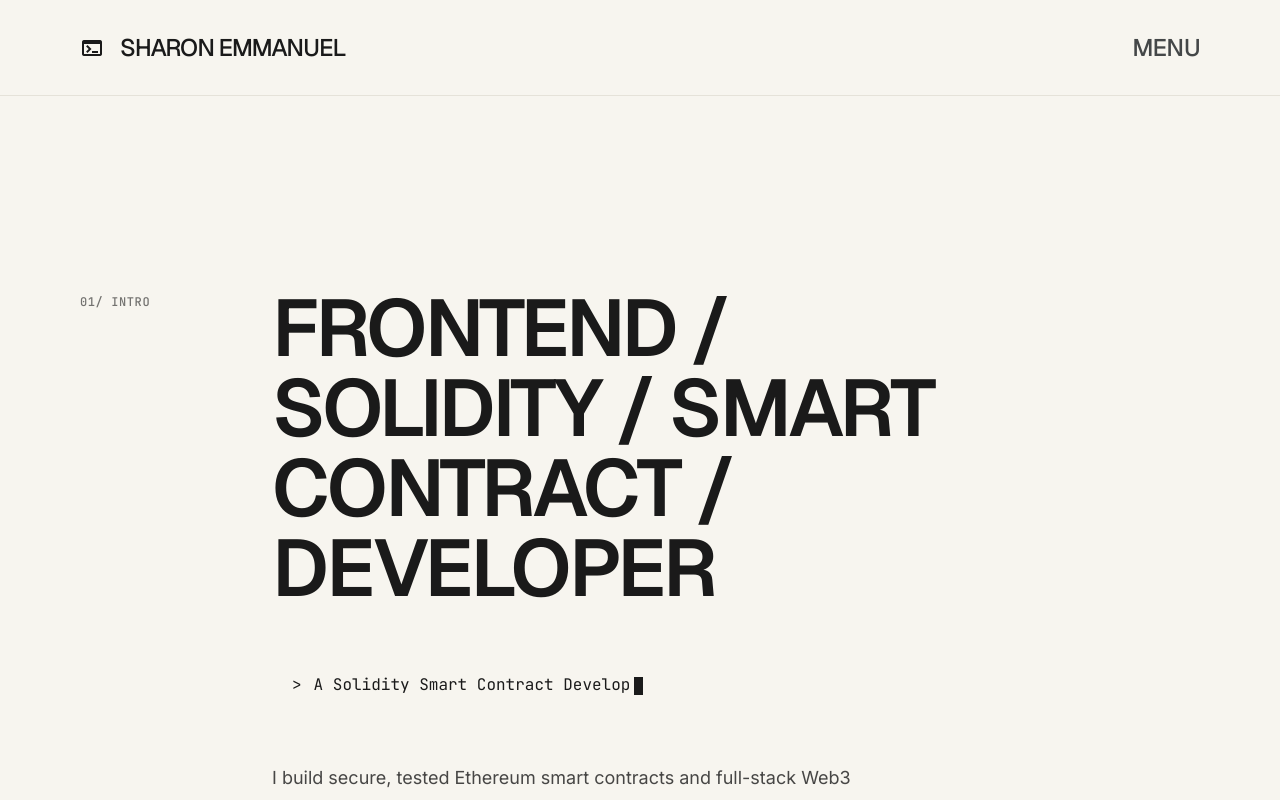
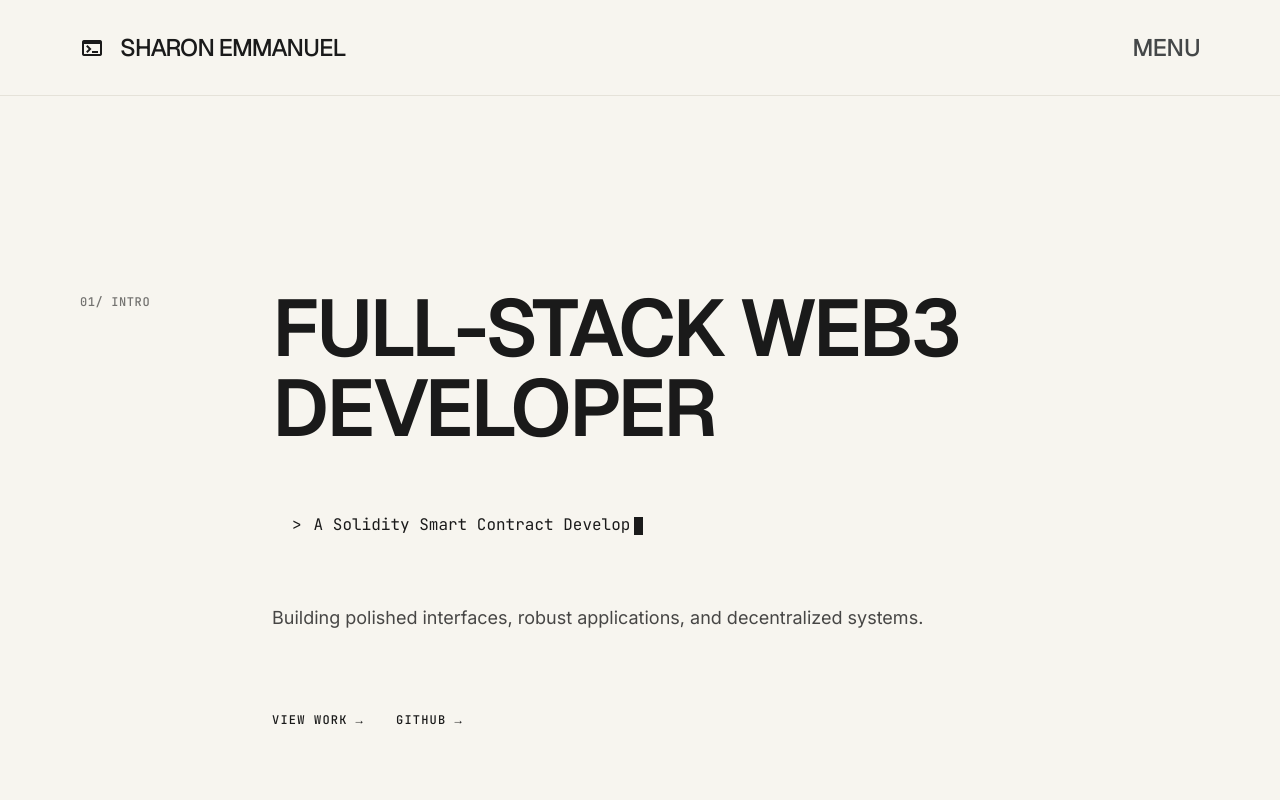
Before and after one commit to Sharon-dev-create/Sharon_Emmanuel_Web3_Porfolio, a Next.js app: page / in a window 1280 px wide. Shown: the top 800 px of the page. Built offline with nearby package versions, Linux system fonts and the light colour scheme.

Commit message:
better hero section

```diff
--- a/components/sections/Hero.tsx
+++ b/components/sections/Hero.tsx
@@ -12,12 +12,12 @@ export default function Hero() {
         </div>
         <div className="md:col-span-8 flex flex-col gap-12">
           <h1 className="font-display text-headline-mobile md:text-display">
-            FRONTEND / SOLIDITY / SMART CONTRACT / DEVELOPER
+            FULL-STACK WEB3 DEVELOPER
           </h1>
           <TerminalTypewriter />
           <p className="font-body text-body-lg max-w-2xl text-foreground/80">
-            {social.positioning} Specializing in robust architectural design
-            and rigorous protocol testing.
+            Building polished interfaces, robust applications, and
+            decentralized systems.
           </p>
           <div className="flex gap-8 mt-8">
             <ArrowLink href="#work">VIEW WORK</ArrowLink>
```
